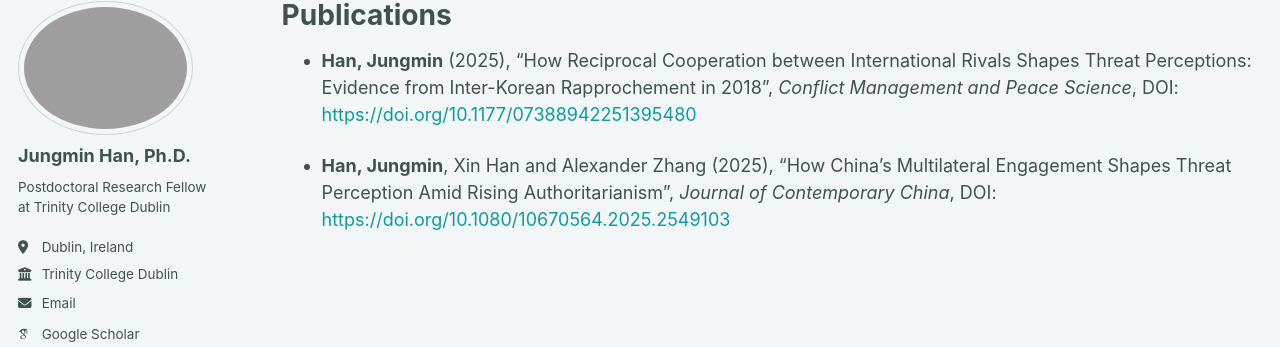
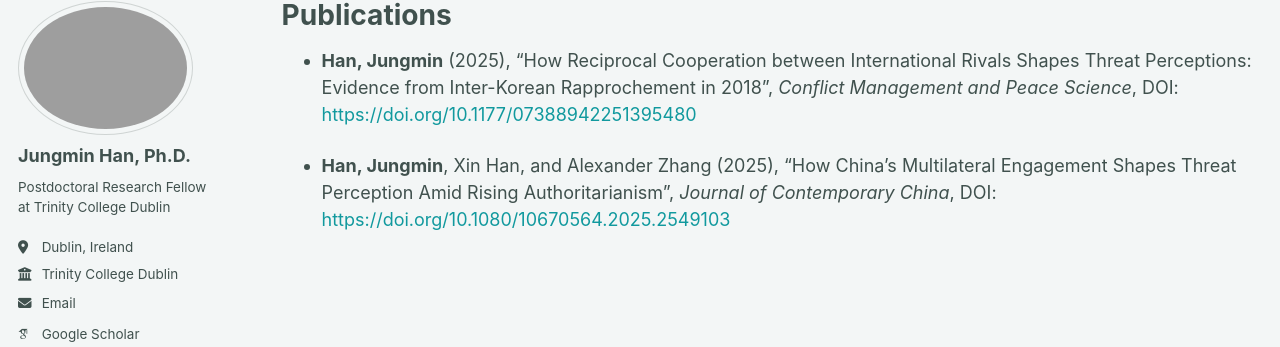
Before and after one commit to jungmin-lawrence-han/jungmin-lawrence-han.github.io, a Jekyll site: the page built from _pages/publications.md, in a window 1280 px wide. Shown: the part 100-447 px from the top of the page. Built offline with Jekyll 4.4.1, drawn with Linux system fonts in a browser that asks for light colours; some web fonts are replaced; a script bundle is joined from its source files by our own code; library files that are not in the unit come from our copies.

```diff
--- a/_pages/publications.md
+++ b/_pages/publications.md
@@ -7,4 +7,4 @@ author_profile: true
 
 * **Han, Jungmin** (2025), "How Reciprocal Cooperation between International Rivals Shapes Threat Perceptions: Evidence from Inter-Korean Rapprochement in 2018", _Conflict Management and Peace Science_, DOI: [https://doi.org/10.1177/07388942251395480](https://doi.org/10.1177/07388942251395480)
 
-* **Han, Jungmin**, Xin Han and Alexander Zhang (2025), "How China’s Multilateral Engagement Shapes Threat Perception Amid Rising Authoritarianism", _Journal of Contemporary China_, DOI: [https://doi.org/10.1080/10670564.2025.2549103](https://doi.org/10.1080/10670564.2025.2549103)
+* **Han, Jungmin**, Xin Han, and Alexander Zhang (2025), "How China’s Multilateral Engagement Shapes Threat Perception Amid Rising Authoritarianism", _Journal of Contemporary China_, DOI: [https://doi.org/10.1080/10670564.2025.2549103](https://doi.org/10.1080/10670564.2025.2549103)
```
